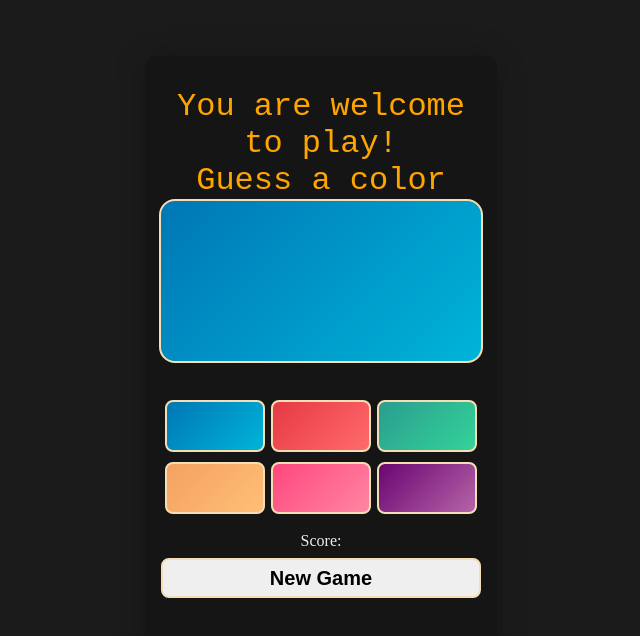
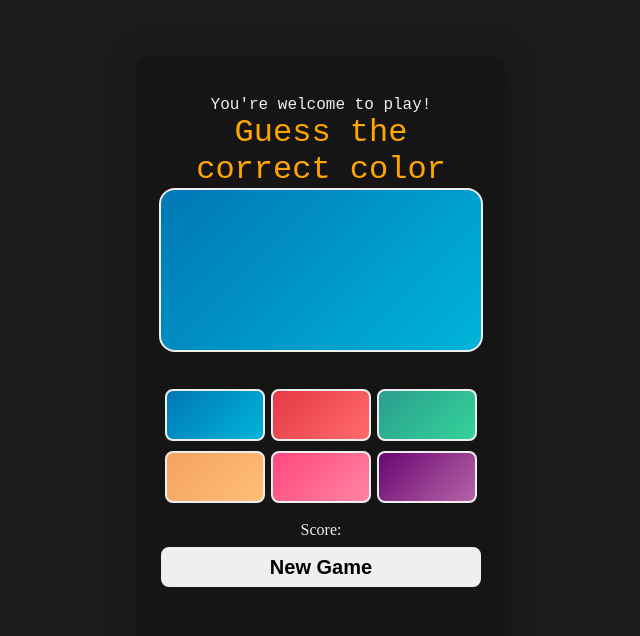
Before and after one commit to oodoabel/HNG-task2-stage2, a React (Vite) app: page / in a window 1280 px wide. Shown: the top 636 px of the page, without its empty margins (319-959 px from the left). Built offline with nearby package versions, Linux system fonts and the light colour scheme.

Commit message:
first commit

```diff
--- a/src/App.jsx
+++ b/src/App.jsx
@@ -33,8 +33,8 @@ const App = () => {
 
     <div className='cont-div'>
       <div className='body'>
-      <p className='welcome'>You are welcome to play!</p>
-      <p className='welcome' data-testid="gameInstructions">Guess a color</p>
+      <p className='welcomee'>You're welcome to play!</p>
+      <p className='welcome' data-testid="gameInstructions">Guess the correct color</p>
 
 
       <div id='display' data-testid="colorBox" className={displayColor}>
--- a/src/index.css
+++ b/src/index.css
@@ -4,7 +4,7 @@ body{
   align-items: center;
   justify-content: center;
   background-color: #1b1b1b;
-  color: white;
+  color: #EEEEEE;
   padding: 3rem;
 }
 
@@ -34,7 +34,7 @@ body{
  height: 35rem;
  width: 18rem;
  border-radius: 10px;
- padding: 2rem;
+ padding: 2.5rem;
  box-shadow: 0px 0px 2rem rgba(0, 0, 0, 0.2);
 }
 
@@ -83,11 +83,20 @@ body{
   margin: 0px;
   padding: 0px;
 }
+.welcomee{
+  color: #EEEEEE;
+  font-size: 1rem;
+  text-align: center;
+  font-family: 'Courier New', Courier, monospace;
+  width: 20rem;
+  margin: 0px;
+  padding: 0px;
+}
 #display{
   height: 10rem;
   width: 20rem;
   margin-bottom: 2rem;
-  border: wheat solid 2px;
+  border: #EEEEEE solid 2px;
   border-radius: 1rem;
 
 }
@@ -110,10 +119,10 @@ button {
   margin: 5px 3px;
   font-size: 16px;
   font-weight: bold;
-  border: wheat solid 2px;
+  border: #EEEEEE solid 2px;
   border-radius: 8px;
   cursor: pointer;
-  color: white;
+  color: #EEEEEE;
   transition: transform 0.2s ease, box-shadow 0.3s ease;
 }
 
```
